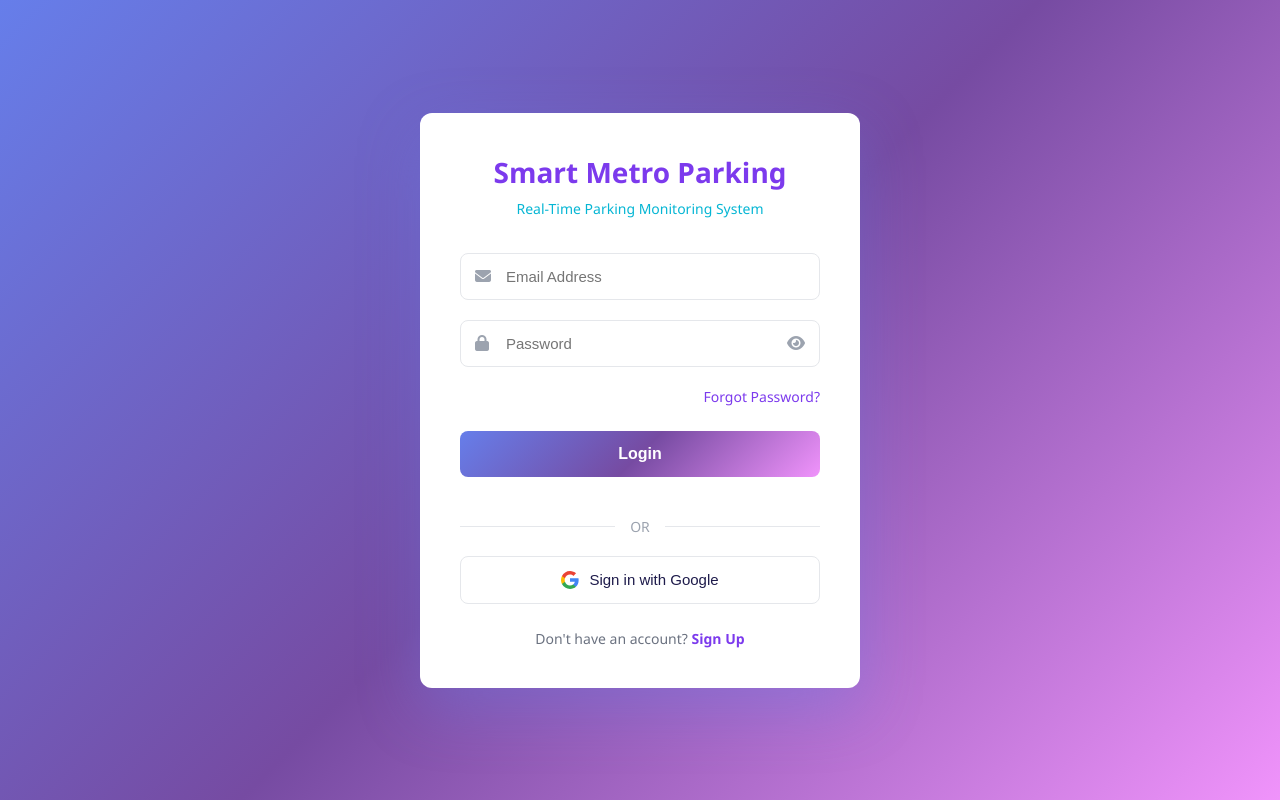
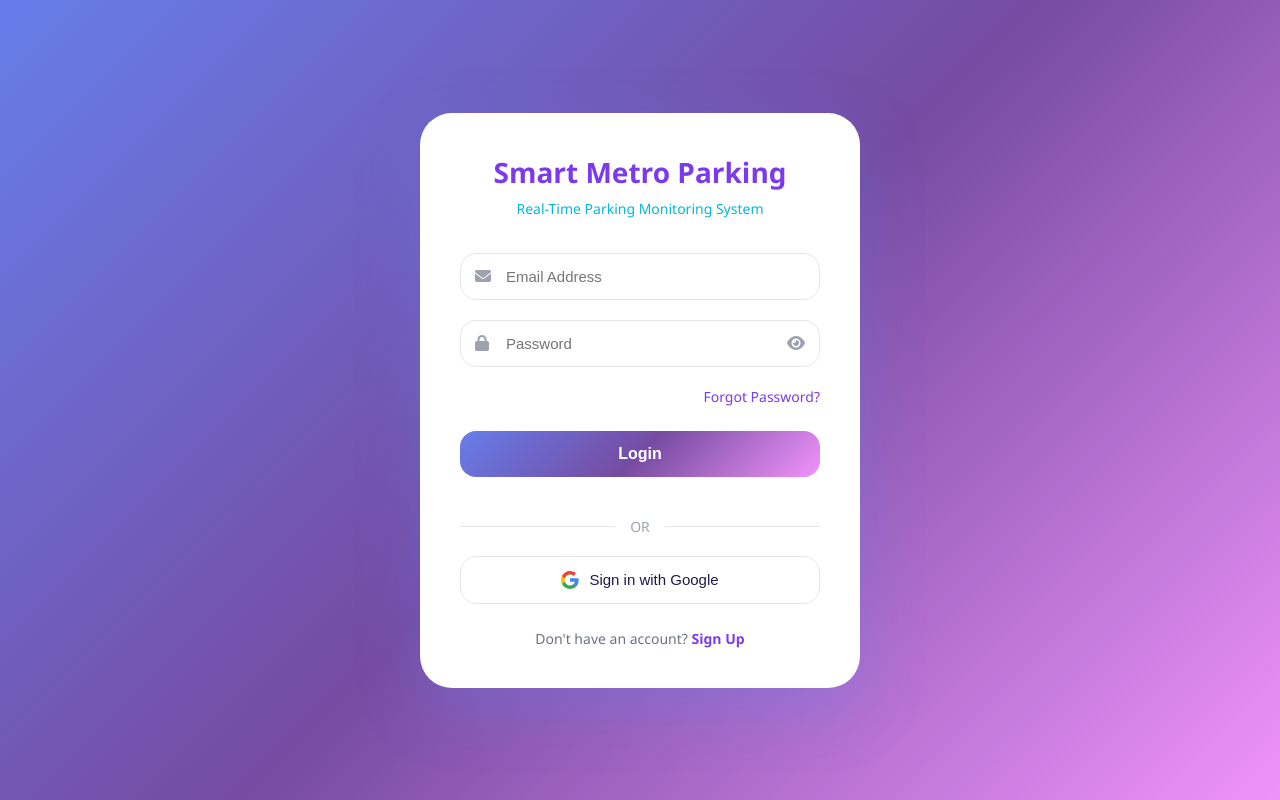
Before and after one commit to Koushik-5499/parking, a plain HTML site: page index.html in a window 1280 px wide. Drawn offline with Linux system fonts and the light colour scheme.

Commit message:
Add files via upload

```diff
--- a/parking-styles.css
+++ b/parking-styles.css
@@ -20,7 +20,8 @@ body {
 }
 
 .login-card {
-    background: #ffffff; border-radius: 12px;
+    background: #ffffff;
+    border-radius: 32px;
     padding: 40px;
     box-shadow: 0 20px 60px rgba(102, 126, 234, 0.35);
 }
@@ -66,7 +67,7 @@ body {
     width: 100%;
     padding: 14px 45px;
     border: 1px solid #e5e7eb;
-    border-radius: 8px;
+    border-radius: 16px;
     font-size: 15px;
     transition: all 0.3s ease;
 }
@@ -110,7 +111,7 @@ body {
     color: white;
     padding: 14px;
     border: none;
-    border-radius: 8px;
+    border-radius: 16px;
     font-size: 16px;
     font-weight: 600;
     cursor: pointer;
@@ -156,7 +157,7 @@ body {
     color: #1e1b4b;
     padding: 14px;
     border: 1px solid #e5e7eb;
-    border-radius: 8px;
+    border-radius: 16px;
     font-size: 15px;
     font-weight: 500;
     cursor: pointer;
```
